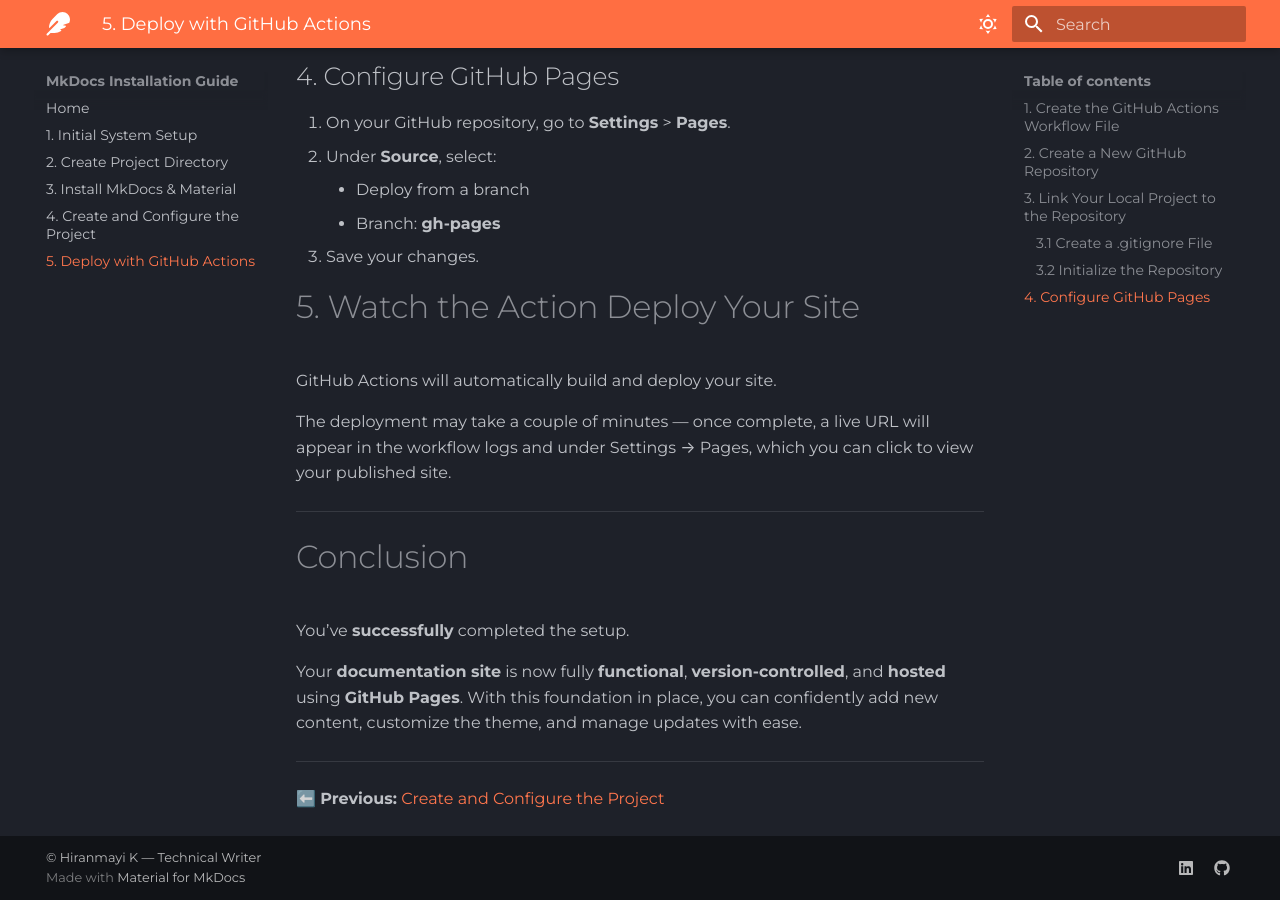
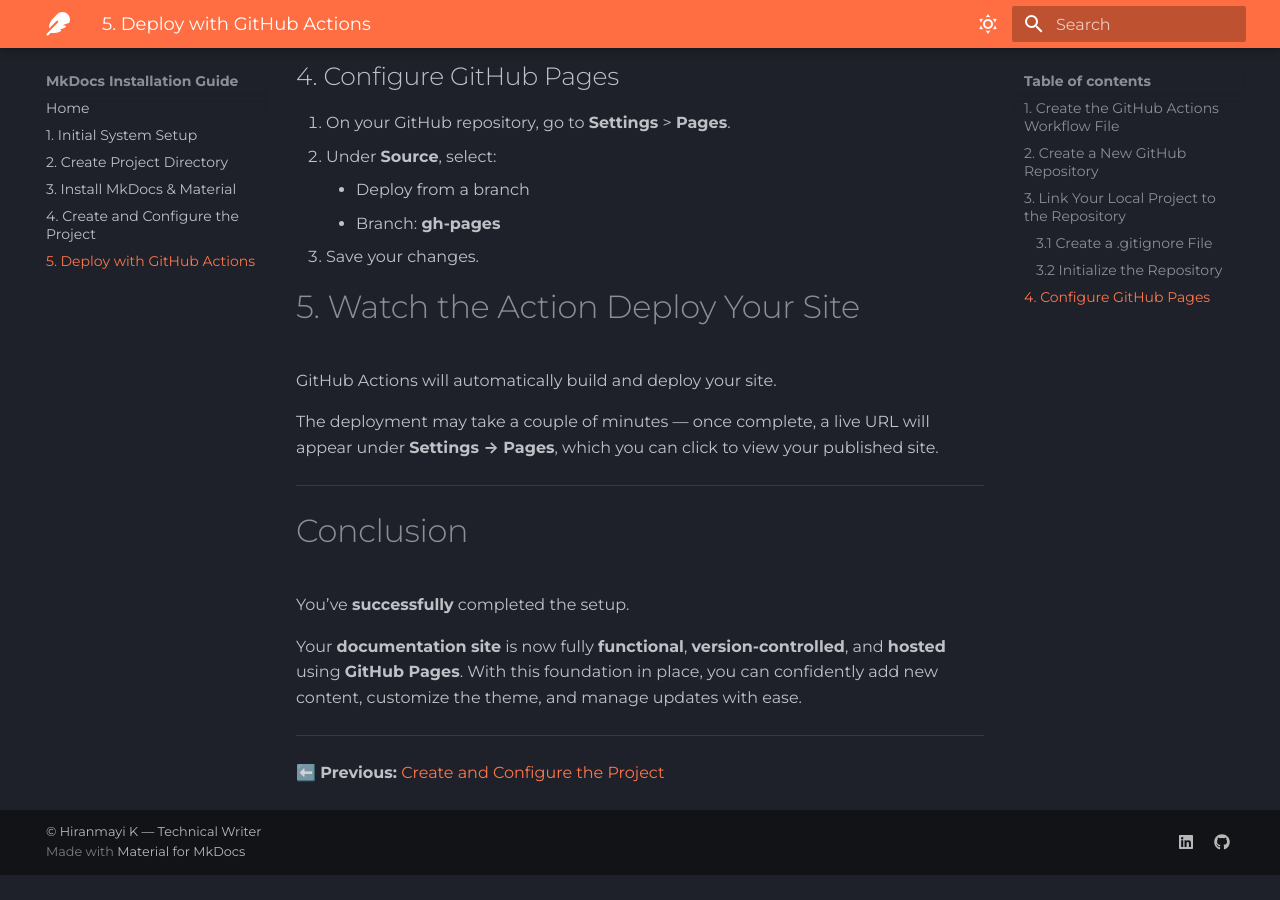
Before and after one commit to hiranmayi28/mkdocs_installation_guide, an MkDocs documentation site: the page built from docs/part5.md, in a window 1280 px wide and 900 px high, scrolled down 4884 px. Built offline with MkDocs 1.6.1 and Material for MkDocs 9.7.7, drawn with Linux system fonts in a browser that asks for light colours; some web fonts are replaced; after the commit the page ends 5759 px from its top, so only the background shows below that.

Commit message:
Improved deployment instruction

```diff
--- a/docs/part5.md
+++ b/docs/part5.md
@@ -239,7 +239,7 @@
 # 5. Watch the Action Deploy Your Site
 GitHub Actions will automatically build and deploy your site.
 
-The deployment may take a couple of minutes — once complete, a live URL will appear in the workflow logs and under Settings → Pages, which you can click to view your published site.
+The deployment may take a couple of minutes — once complete, a live URL will appear under **Settings → Pages**, which you can click to view your published site.
 
 ---
 
```
